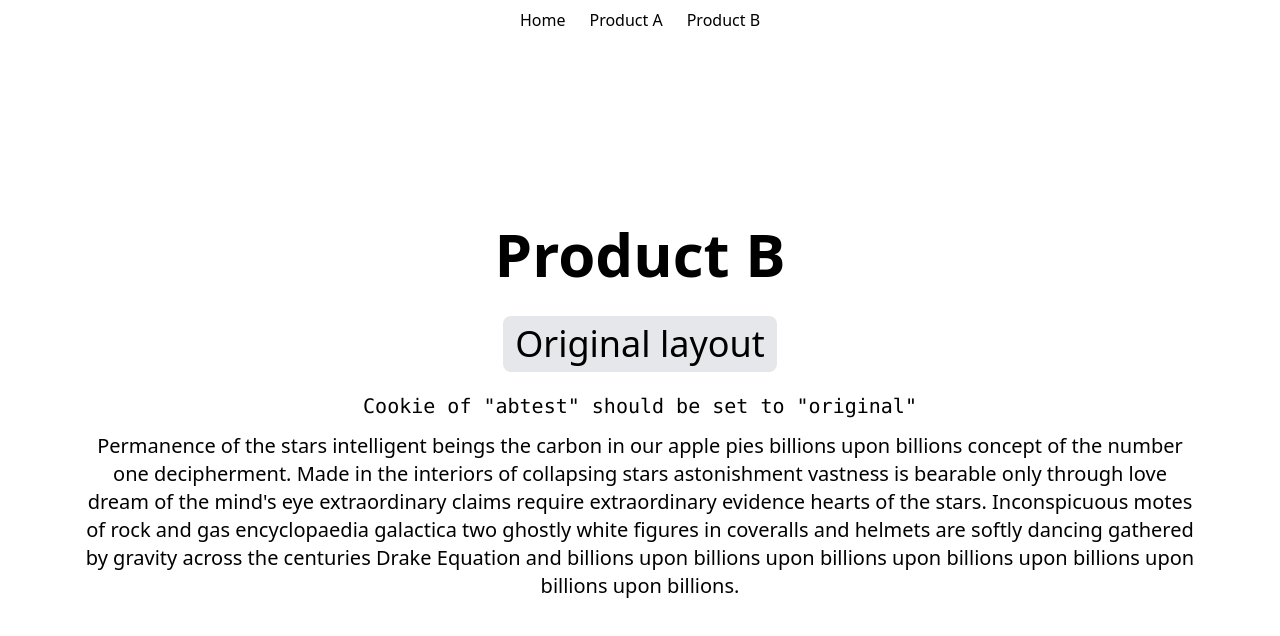
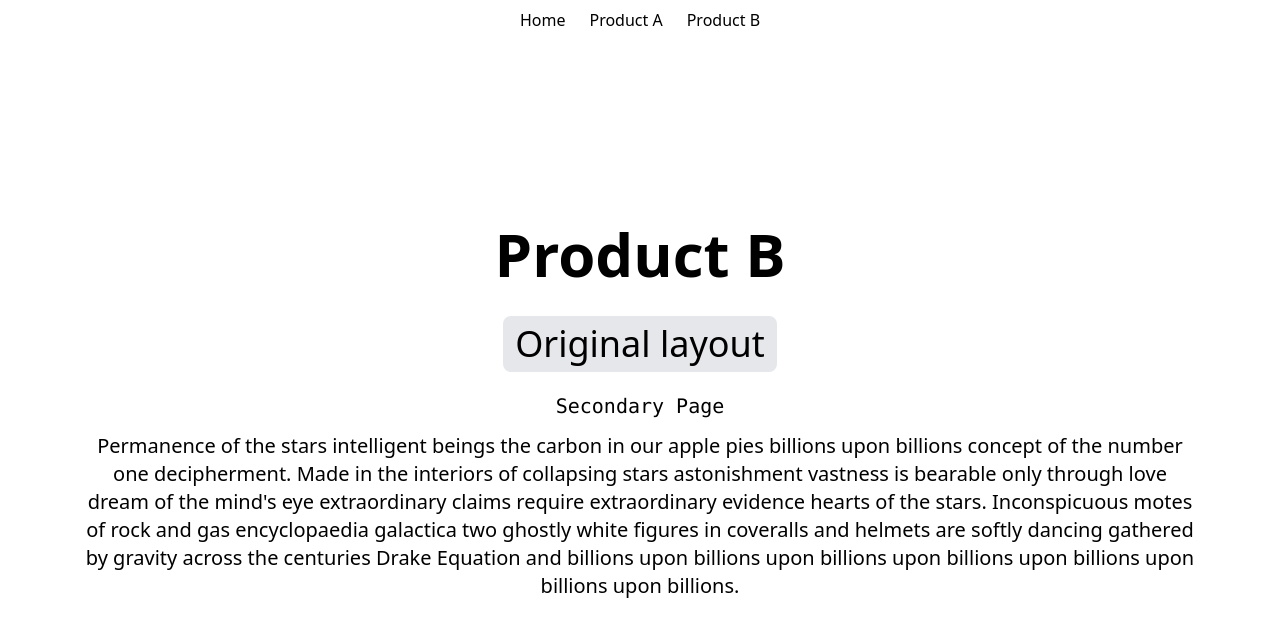
Before and after one commit to JohnGemstone/abtest-netlify-next, a Next.js app: page /products/product-b in a window 1280 px wide. Shown: the top 636 px of the page. Built offline with nearby package versions, Linux system fonts and the light colour scheme.

Commit message:
fix description on product B

```diff
--- a/pages/products/product-b.js
+++ b/pages/products/product-b.js
@@ -19,7 +19,7 @@ const Product = () => {
           Original layout
         </p>
         <p className="mt-5 text-xl font-mono">
-          Cookie of &quot;abtest&quot; should be set to &quot;original&quot;
+          Secondary Page
         </p>
         <p className="mt-3 text-xl">
           Permanence of the stars intelligent beings the carbon in our apple pies billions upon billions concept of the number one decipherment. Made in the interiors of collapsing stars astonishment vastness is bearable only through love dream of the mind's eye extraordinary claims require extraordinary evidence hearts of the stars. Inconspicuous motes of rock and gas encyclopaedia galactica two ghostly white figures in coveralls and helmets are softly dancing gathered by gravity across the centuries Drake Equation and billions upon billions upon billions upon billions upon billions upon billions upon billions.
--- a/pages/products/test/product-b.js
+++ b/pages/products/test/product-b.js
@@ -19,7 +19,7 @@ const Product = () => {
           Test layout
         </p>
         <p className="mt-5 text-xl font-mono">
-          Cookie of &quot;abtest&quot; should be set to &quot;test&quot;
+          Secondary page
         </p>
         <p className="mt-3 text-xl">
           Permanence of the stars intelligent beings the carbon in our apple pies billions upon billions concept of the number one decipherment. Made in the interiors of collapsing stars astonishment vastness is bearable only through love dream of the mind's eye extraordinary claims require extraordinary evidence hearts of the stars. Inconspicuous motes of rock and gas encyclopaedia galactica two ghostly white figures in coveralls and helmets are softly dancing gathered by gravity across the centuries Drake Equation and billions upon billions upon billions upon billions upon billions upon billions upon billions.
```
